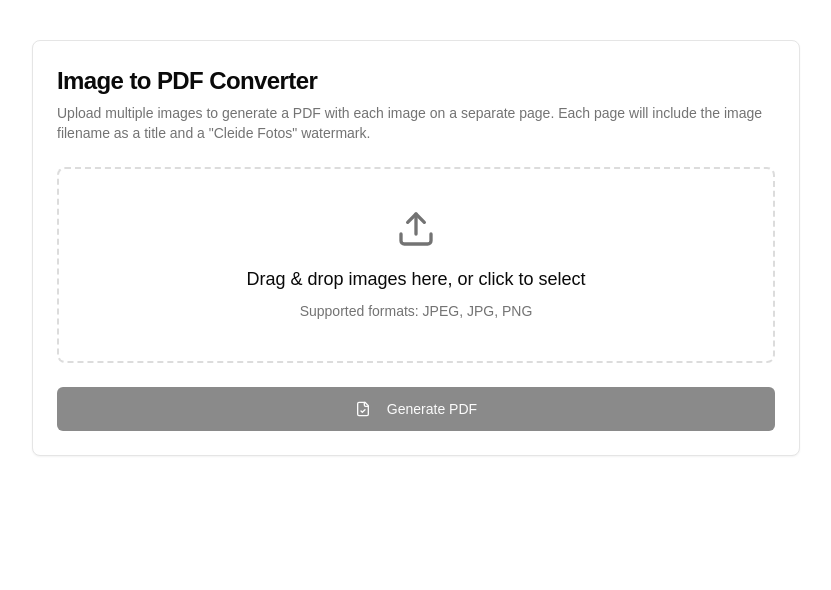
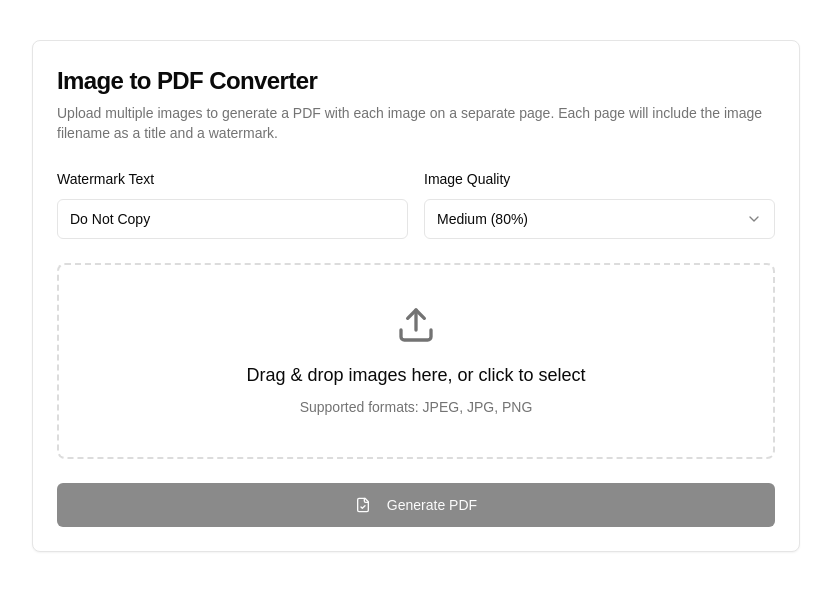
Before and after one commit to Cleysond10/images-to-pdf, a Next.js app: page / in a window 1280 px wide. Shown: the top 590 px of the page, without its empty margins (224-1055 px from the left). Built offline with nearby package versions, Linux system fonts and the light colour scheme.

Commit message:
feat: add watermark text and image quality customization options

```diff
--- a/app/page.tsx
+++ b/app/page.tsx
@@ -1,17 +1,35 @@
 "use client"
 
-import { useState } from "react"
+import { useState, useEffect } from "react"
 import { useDropzone } from "react-dropzone"
 import { PDFDocument, rgb, StandardFonts } from "pdf-lib"
 import { Button } from "@/components/ui/button"
 import { Card, CardContent, CardDescription, CardFooter, CardHeader, CardTitle } from "@/components/ui/card"
 import { Progress } from "@/components/ui/progress"
 import { Upload, FileImage, FileCheck, Loader2 } from "lucide-react"
+import { Input } from "@/components/ui/input"
+import { Label } from "@/components/ui/label"
+import { Select, SelectContent, SelectItem, SelectTrigger, SelectValue } from "@/components/ui/select"
 
 export default function ImageToPDFConverter() {
   const [files, setFiles] = useState<File[]>([])
   const [isGenerating, setIsGenerating] = useState(false)
   const [progress, setProgress] = useState(0)
+  const [watermarkText, setWatermarkText] = useState("")
+  const [imageQuality, setImageQuality] = useState("0.8")
+
+  // Load watermark text from localStorage on initial render
+  useEffect(() => {
+    const savedWatermark = localStorage.getItem("watermarkText")
+    setWatermarkText(savedWatermark || "Do Not Copy")
+  }, [])
+
+  // Save watermark text to localStorage whenever it changes
+  useEffect(() => {
+    if (watermarkText) {
+      localStorage.setItem("watermarkText", watermarkText)
+    }
+  }, [watermarkText])
 
   const { getRootProps, getInputProps, isDragActive } = useDropzone({
     accept: {
@@ -61,14 +79,14 @@
         ctx?.drawImage(img, 0, 0, width, height)
 
         // Convert to data URL
-        resolve(canvas.toDataURL("image/jpeg", 0.8))
+        resolve(canvas.toDataURL("image/jpeg", Number.parseFloat(imageQuality)))
       }
       img.src = dataUrl
     })
   }
 
   // Function to add watermark to image
-  const addWatermark = (dataUrl: string, watermarkText: string): Promise<string> => {
+  const addWatermark = (dataUrl: string, text: string): Promise<string> => {
     return new Promise((resolve) => {
       const img = new Image()
       img.crossOrigin = "anonymous"
@@ -85,7 +103,7 @@
         if (ctx) {
           // Calculate font size based on image width
           // Make it large enough to span across the image horizontally
-          const fontSize = Math.floor((img.width / watermarkText.length) * 1.6)
+          const fontSize = Math.floor((img.width / text.length) * 1.6)
 
           ctx.font = `bold ${fontSize}px Arial`
           ctx.fillStyle = "rgba(200, 200, 200, 0.5)"
@@ -93,11 +111,11 @@
           ctx.textBaseline = "middle"
 
           // Draw text in the center of the image (horizontally)
-          ctx.fillText(watermarkText, img.width / 2, img.height / 2)
+          ctx.fillText(text, img.width / 2, img.height / 2)
         }
 
         // Convert to data URL
-        resolve(canvas.toDataURL("image/jpeg", 0.8))
+        resolve(canvas.toDataURL("image/jpeg", Number.parseFloat(imageQuality)))
       }
       img.src = dataUrl
     })
@@ -137,7 +155,7 @@
         const resizedDataUrl = await resizeImage(dataUrl)
 
         // Add watermark
-        const watermarkedDataUrl = await addWatermark(resizedDataUrl, "Cleide Fotos")
+        const watermarkedDataUrl = await addWatermark(resizedDataUrl, watermarkText)
 
         // Convert data URL to Uint8Array for pdf-lib
         const base64Data = watermarkedDataUrl.split(",")[1]
@@ -189,6 +207,8 @@
       console.error("Error generating PDF:", error)
     } finally {
       setIsGenerating(false)
+      // Clear the selected images after download
+      setFiles([])
     }
   }
 
@@ -199,10 +219,37 @@
           <CardTitle className="text-2xl">Image to PDF Converter</CardTitle>
           <CardDescription>
             Upload multiple images to generate a PDF with each image on a separate page. Each page will include the
-            image filename as a title and a "Cleide Fotos" watermark.
+            image filename as a title and a watermark.
           </CardDescription>
         </CardHeader>
         <CardContent className="space-y-6">
+          <div className="grid gap-4 md:grid-cols-2">
+            <div className="space-y-2">
+              <Label htmlFor="watermark">Watermark Text</Label>
+              <Input
+                id="watermark"
+                value={watermarkText}
+                onChange={(e) => setWatermarkText(e.target.value)}
+                placeholder="Enter watermark text"
+              />
+            </div>
+            <div className="space-y-2">
+              <Label htmlFor="quality">Image Quality</Label>
+              <Select value={imageQuality} onValueChange={setImageQuality}>
+                <SelectTrigger id="quality">
+                  <SelectValue placeholder="Select quality" />
+                </SelectTrigger>
+                <SelectContent>
+                  <SelectItem value="1.0">Original (100%)</SelectItem>
+                  <SelectItem value="0.9">High (90%)</SelectItem>
+                  <SelectItem value="0.8">Medium (80%)</SelectItem>
+                  <SelectItem value="0.6">Low (60%)</SelectItem>
+                  <SelectItem value="0.4">Very Low (40%)</SelectItem>
+                </SelectContent>
+              </Select>
+            </div>
+          </div>
+
           <div
             {...getRootProps()}
             className={`border-2 border-dashed rounded-lg p-10 text-center cursor-pointer transition-colors ${
--- /dev/null
+++ b/components/ui/input.tsx
@@ -0,0 +1,22 @@
+import * as React from "react"
+
+import { cn } from "@/lib/utils"
+
+export interface InputProps extends React.InputHTMLAttributes<HTMLInputElement> {}
+
+const Input = React.forwardRef<HTMLInputElement, InputProps>(({ className, type, ...props }, ref) => {
+  return (
+    <input
+      type={type}
+      className={cn(
+        "flex h-10 w-full rounded-md border border-input bg-background px-3 py-2 text-sm ring-offset-background file:border-0 file:bg-transparent file:text-sm file:font-medium placeholder:text-muted-foreground focus-visible:outline-none focus-visible:ring-2 focus-visible:ring-ring focus-visible:ring-offset-2 disabled:cursor-not-allowed disabled:opacity-50",
+        className,
+      )}
+      ref={ref}
+      {...props}
+    />
+  )
+})
+Input.displayName = "Input"
+
+export { Input }
--- /dev/null
+++ b/components/ui/label.tsx
@@ -0,0 +1,19 @@
+"use client"
+
+import * as React from "react"
+import * as LabelPrimitive from "@radix-ui/react-label"
+import { cva, type VariantProps } from "class-variance-authority"
+
+import { cn } from "@/lib/utils"
+
+const labelVariants = cva("text-sm font-medium leading-none peer-disabled:cursor-not-allowed peer-disabled:opacity-70")
+
+const Label = React.forwardRef<
+  React.ElementRef<typeof LabelPrimitive.Root>,
+  React.ComponentPropsWithoutRef<typeof LabelPrimitive.Root> & VariantProps<typeof labelVariants>
+>(({ className, ...props }, ref) => (
+  <LabelPrimitive.Root ref={ref} className={cn(labelVariants(), className)} {...props} />
+))
+Label.displayName = LabelPrimitive.Root.displayName
+
+export { Label }
--- /dev/null
+++ b/components/ui/select.tsx
@@ -0,0 +1,145 @@
+"use client"
+
+import * as React from "react"
+import * as SelectPrimitive from "@radix-ui/react-select"
+import { Check, ChevronDown, ChevronUp } from "lucide-react"
+
+import { cn } from "@/lib/utils"
+
+const Select = SelectPrimitive.Root
+
+const SelectGroup = SelectPrimitive.Group
+
+const SelectValue = SelectPrimitive.Value
+
+const SelectTrigger = React.forwardRef<
+  React.ElementRef<typeof SelectPrimitive.Trigger>,
+  React.ComponentPropsWithoutRef<typeof SelectPrimitive.Trigger>
+>(({ className, children, ...props }, ref) => (
+  <SelectPrimitive.Trigger
+    ref={ref}
+    className={cn(
+      "flex h-10 w-full items-center justify-between rounded-md border border-input bg-background px-3 py-2 text-sm ring-offset-background placeholder:text-muted-foreground focus:outline-none focus:ring-2 focus:ring-ring focus:ring-offset-2 disabled:cursor-not-allowed disabled:opacity-50 [&>span]:line-clamp-1",
+      className,
+    )}
+    {...props}
+  >
+    {children}
+    <SelectPrimitive.Icon asChild>
+      <ChevronDown className="h-4 w-4 opacity-50" />
+    </SelectPrimitive.Icon>
+  </SelectPrimitive.Trigger>
+))
+SelectTrigger.displayName = SelectPrimitive.Trigger.displayName
+
+const SelectScrollUpButton = React.forwardRef<
+  React.ElementRef<typeof SelectPrimitive.ScrollUpButton>,
+  React.ComponentPropsWithoutRef<typeof SelectPrimitive.ScrollUpButton>
+>(({ className, ...props }, ref) => (
+  <SelectPrimitive.ScrollUpButton
+    ref={ref}
+    className={cn("flex cursor-default items-center justify-center py-1", className)}
+    {...props}
+  >
+    <ChevronUp className="h-4 w-4" />
+  </SelectPrimitive.ScrollUpButton>
+))
+SelectScrollUpButton.displayName = SelectPrimitive.ScrollUpButton.displayName
+
+const SelectScrollDownButton = React.forwardRef<
+  React.ElementRef<typeof SelectPrimitive.ScrollDownButton>,
+  React.ComponentPropsWithoutRef<typeof SelectPrimitive.ScrollDownButton>
+>(({ className, ...props }, ref) => (
+  <SelectPrimitive.ScrollDownButton
+    ref={ref}
+    className={cn("flex cursor-default items-center justify-center py-1", className)}
+    {...props}
+  >
+    <ChevronDown className="h-4 w-4" />
+  </SelectPrimitive.ScrollDownButton>
+))
+SelectScrollDownButton.displayName = SelectPrimitive.ScrollDownButton.displayName
+
+const SelectContent = React.forwardRef<
+  React.ElementRef<typeof SelectPrimitive.Content>,
+  React.ComponentPropsWithoutRef<typeof SelectPrimitive.Content>
+>(({ className, children, position = "popper", ...props }, ref) => (
+  <SelectPrimitive.Portal>
+    <SelectPrimitive.Content
+      ref={ref}
+      className={cn(
+        "relative z-50 max-h-96 min-w-[8rem] overflow-hidden rounded-md border bg-popover text-popover-foreground shadow-md data-[state=open]:animate-in data-[state=closed]:animate-out data-[state=closed]:fade-out-0 data-[state=open]:fade-in-0 data-[state=closed]:zoom-out-95 data-[state=open]:zoom-in-95 data-[side=bottom]:slide-in-from-top-2 data-[side=left]:slide-in-from-right-2 data-[side=right]:slide-in-from-left-2 data-[side=top]:slide-in-from-bottom-2",
+        position === "popper" &&
+          "data-[side=bottom]:translate-y-1 data-[side=left]:-translate-x-1 data-[side=right]:translate-x-1 data-[side=top]:-translate-y-1",
+        className,
+      )}
+      position={position}
+      {...props}
+    >
+      <SelectScrollUpButton />
+      <SelectPrimitive.Viewport
+        className={cn(
+          "p-1",
+          position === "popper" &&
+            "h-[var(--radix-select-trigger-height)] w-full min-w-[var(--radix-select-trigger-width)]",
+        )}
+      >
+        {children}
+      </SelectPrimitive.Viewport>
+      <SelectScrollDownButton />
+    </SelectPrimitive.Content>
+  </SelectPrimitive.Portal>
+))
+SelectContent.displayName = SelectPrimitive.Content.displayName
+
+const SelectLabel = React.forwardRef<
+  React.ElementRef<typeof SelectPrimitive.Label>,
+  React.ComponentPropsWithoutRef<typeof SelectPrimitive.Label>
+>(({ className, ...props }, ref) => (
+  <SelectPrimitive.Label ref={ref} className={cn("py-1.5 pl-8 pr-2 text-sm font-semibold", className)} {...props} />
+))
+SelectLabel.displayName = SelectPrimitive.Label.displayName
+
+const SelectItem = React.forwardRef<
+  React.ElementRef<typeof SelectPrimitive.Item>,
+  React.ComponentPropsWithoutRef<typeof SelectPrimitive.Item>
+>(({ className, children, ...props }, ref) => (
+  <SelectPrimitive.Item
+    ref={ref}
+    className={cn(
+      "relative flex w-full cursor-default select-none items-center rounded-sm py-1.5 pl-8 pr-2 text-sm outline-none focus:bg-accent focus:text-accent-foreground data-[disabled]:pointer-events-none data-[disabled]:opacity-50",
+      className,
+    )}
+    {...props}
+  >
+    <span className="absolute left-2 flex h-3.5 w-3.5 items-center justify-center">
+      <SelectPrimitive.ItemIndicator>
+        <Check className="h-4 w-4" />
+      </SelectPrimitive.ItemIndicator>
+    </span>
+
+    <SelectPrimitive.ItemText>{children}</SelectPrimitive.ItemText>
+  </SelectPrimitive.Item>
+))
+SelectItem.displayName = SelectPrimitive.Item.displayName
+
+const SelectSeparator = React.forwardRef<
+  React.ElementRef<typeof SelectPrimitive.Separator>,
+  React.ComponentPropsWithoutRef<typeof SelectPrimitive.Separator>
+>(({ className, ...props }, ref) => (
+  <SelectPrimitive.Separator ref={ref} className={cn("-mx-1 my-1 h-px bg-muted", className)} {...props} />
+))
+SelectSeparator.displayName = SelectPrimitive.Separator.displayName
+
+export {
+  Select,
+  SelectGroup,
+  SelectValue,
+  SelectTrigger,
+  SelectContent,
+  SelectLabel,
+  SelectItem,
+  SelectSeparator,
+  SelectScrollUpButton,
+  SelectScrollDownButton,
+}
```
Also changed, not shown: package.json (+5 -3 lines), 1 other file (tests, documents, lock files or other folders).
